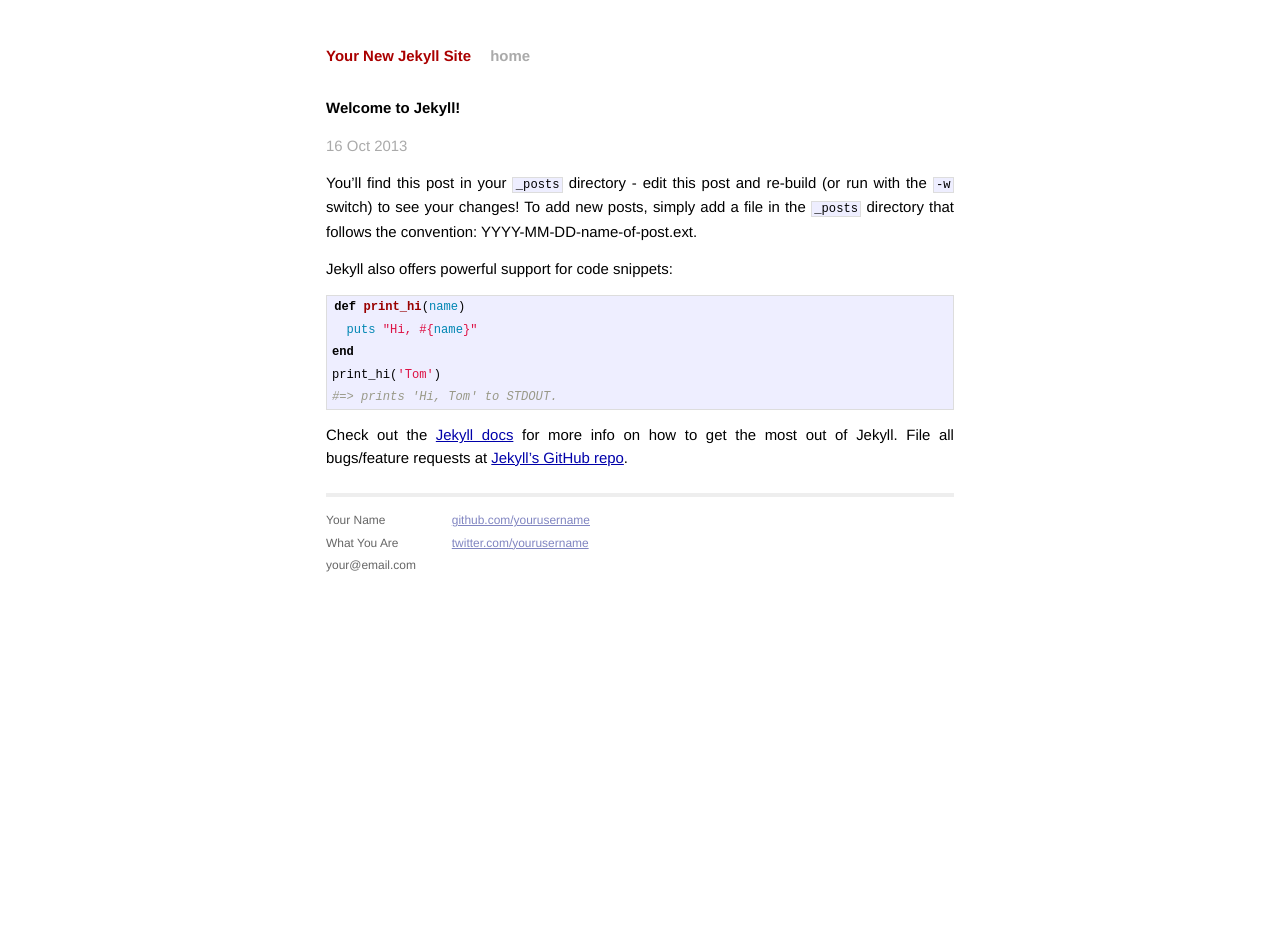
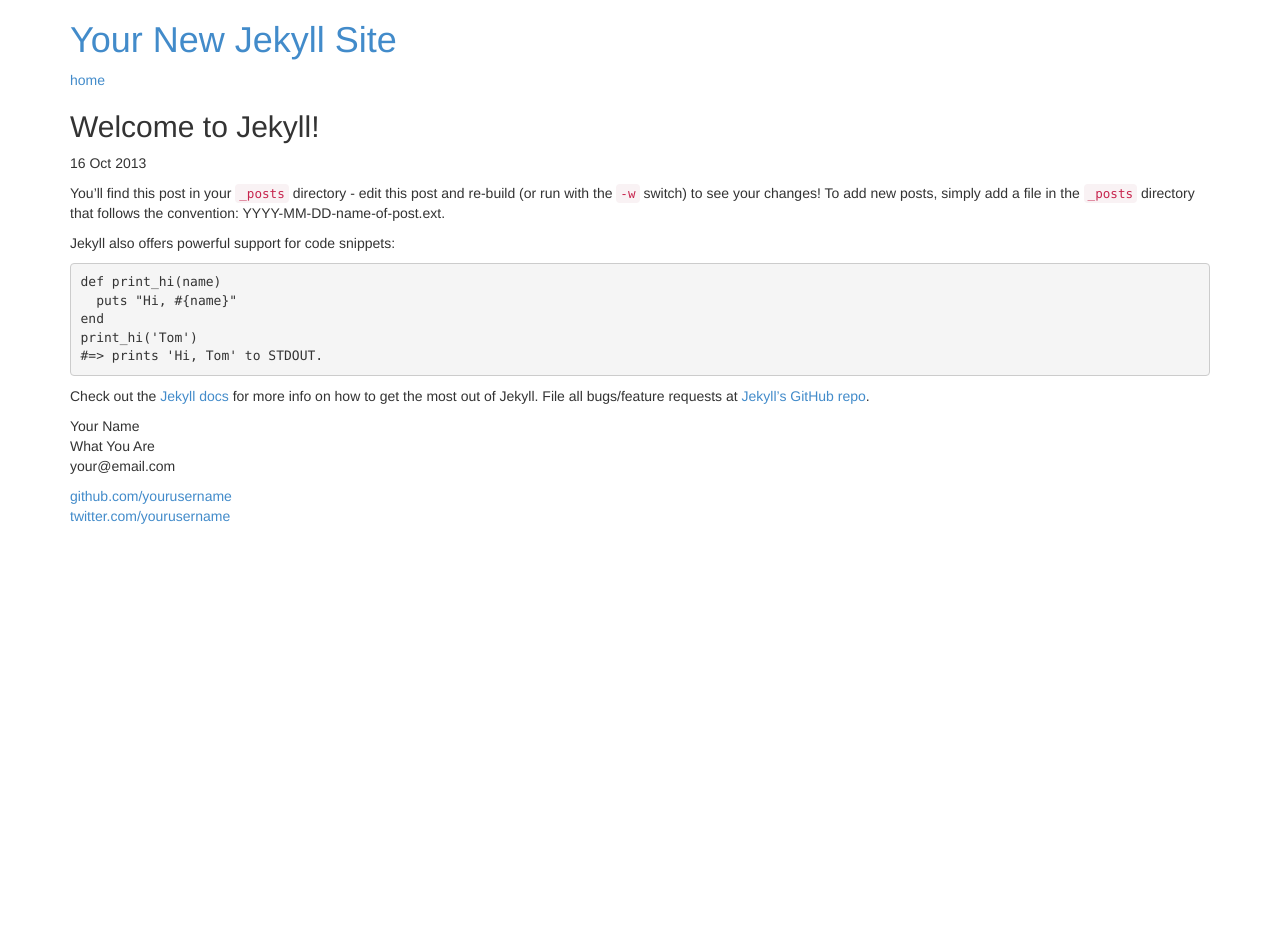
Before and after one commit to columbusjs/columbusjs.github.io, a Jekyll site: the page built from _posts/2013-10-16-welcome-to-jekyll.markdown, in a window 1280 px wide. Built offline with Jekyll 4.4.1, drawn with Linux system fonts in a browser that asks for light colours; Markdown is read by kramdown in place of the engine named in the settings; after the commit the page ends 900 px from its top, so only the background shows below that.

Commit message:
added reference to bootstrap

```diff
--- a/_layouts/default.html
+++ b/_layouts/default.html
@@ -1,18 +1,17 @@
 <!DOCTYPE html>
 <html>
-    <head>
-        <meta charset="utf-8">
-        <meta http-equiv="X-UA-Compatible" content="IE=edge,chrome=1">
-        <title>{{ page.title }}</title>
-        <meta name="viewport" content="width=device-width">
 
-        <!-- syntax highlighting CSS -->
-        <link rel="stylesheet" href="/css/syntax.css">
+<head>
 
-        <!-- Custom CSS -->
-        <link rel="stylesheet" href="/css/main.css">
+<meta charset="utf-8">
+<meta http-equiv="X-UA-Compatible" content="IE=edge,chrome=1">
+<title>{{ page.title }}</title>
+<meta name="viewport" content="width=device-width">
 
-    </head>
+<link rel="stylesheet" href="/css/bootstrap.min.css">
+
+</head>
+
     <body>
 
         <div class="container">
--- a/css/main.css
+++ /dev/null
@@ -1,160 +0,0 @@
-/*****************************************************************************/
-/*
-/* Common
-/*
-/*****************************************************************************/
-
-/* Global Reset */
-* {
-  margin: 0;
-  padding: 0;
-}
-
-html, body { height: 100%; }
-
-body {
-  background-color: #FFF;
-  font: 13.34px Helvetica, Arial, sans-serif;
-  font-size: small;
-  text-align: center;
-}
-
-h1, h2, h3, h4, h5, h6 {
-  font-size: 100%; }
-
-h1 { margin-bottom: 1em; }
-p { margin: 1em 0; }
-
-a         { color: #00a; }
-a:hover   { color: #000; }
-a:visited { color: #a0a; }
-
-/*****************************************************************************/
-/*
-/* Home
-/*
-/*****************************************************************************/
-ul.posts {
-  list-style-type: none;
-  margin-bottom: 2em;
-}
-
-ul.posts li {
-  line-height: 1.75em;
-}
-
-ul.posts span {
-  color: #aaa;
-  font-family: Monaco, "Courier New", monospace;
-  font-size: 80%;
-}
-
-/*****************************************************************************/
-/*
-/* Site
-/*
-/*****************************************************************************/
-
-.site {
-  font-size: 115%;
-  text-align: justify;
-  width: 42em;
-  margin: 3em auto 2em;
-  line-height: 1.5em;
-}
-
-.site .header a {
-  font-weight: bold;
-  text-decoration: none;
-}
-
-.site .header h1.title {
-  display: inline-block;
-  margin-bottom: 2em;
-}
-
-.site .header h1.title a {
-  color: #a00;
-}
-
-.site .header h1.title a:hover {
-  color: #000;
-}
-
-.site .header a.extra {
-  color: #aaa;
-  margin-left: 1em;
-}
-
-.site .header a.extra:hover {
-  color: #000;
-}
-
-.site .meta {
-  color: #aaa;
-}
-
-.site .footer {
-  font-size: 80%;
-  color: #666;
-  border-top: 4px solid #eee;
-  margin-top: 2em;
-  overflow: hidden;
-}
-
-.site .footer .contact {
-  float: left;
-  margin-right: 3em;
-}
-
-.site .footer .contact a {
-  color: #8085C1;
-}
-
-.site .footer .rss {
-  margin-top: 1.1em;
-  margin-right: -.2em;
-  float: right;
-}
-
-.site .footer .rss img {
-  border: 0;
-}
-
-/*****************************************************************************/
-/*
-/* Posts
-/*
-/*****************************************************************************/
-
-/* standard */
-.post pre {
-  border: 1px solid #ddd;
-  background-color: #eef;
-  padding: 0 .4em;
-}
-
-.post ul, .post ol {
-  margin-left: 1.35em;
-}
-
-.post code {
-  border: 1px solid #ddd;
-  background-color: #eef;
-  padding: 0 .2em;
-}
-
-.post pre code {
-  border: none;
-}
-
-/* terminal */
-.post pre.terminal {
-  border: 1px solid #000;
-  background-color: #333;
-  color: #FFF;
-}
-
-.post pre.terminal code {
-  background-color: #333;
-}
--- a/css/syntax.css
+++ /dev/null
@@ -1,60 +0,0 @@
-.highlight  { background: #ffffff; }
-.highlight .c { color: #999988; font-style: italic } /* Comment */
-.highlight .err { color: #a61717; background-color: #e3d2d2 } /* Error */
-.highlight .k { font-weight: bold } /* Keyword */
-.highlight .o { font-weight: bold } /* Operator */
-.highlight .cm { color: #999988; font-style: italic } /* Comment.Multiline */
-.highlight .cp { color: #999999; font-weight: bold } /* Comment.Preproc */
-.highlight .c1 { color: #999988; font-style: italic } /* Comment.Single */
-.highlight .cs { color: #999999; font-weight: bold; font-style: italic } /* Comment.Special */
-.highlight .gd { color: #000000; background-color: #ffdddd } /* Generic.Deleted */
-.highlight .gd .x { color: #000000; background-color: #ffaaaa } /* Generic.Deleted.Specific */
-.highlight .ge { font-style: italic } /* Generic.Emph */
-.highlight .gr { color: #aa0000 } /* Generic.Error */
-.highlight .gh { color: #999999 } /* Generic.Heading */
-.highlight .gi { color: #000000; background-color: #ddffdd } /* Generic.Inserted */
-.highlight .gi .x { color: #000000; background-color: #aaffaa } /* Generic.Inserted.Specific */
-.highlight .go { color: #888888 } /* Generic.Output */
-.highlight .gp { color: #555555 } /* Generic.Prompt */
-.highlight .gs { font-weight: bold } /* Generic.Strong */
-.highlight .gu { color: #aaaaaa } /* Generic.Subheading */
-.highlight .gt { color: #aa0000 } /* Generic.Traceback */
-.highlight .kc { font-weight: bold } /* Keyword.Constant */
-.highlight .kd { font-weight: bold } /* Keyword.Declaration */
-.highlight .kp { font-weight: bold } /* Keyword.Pseudo */
-.highlight .kr { font-weight: bold } /* Keyword.Reserved */
-.highlight .kt { color: #445588; font-weight: bold } /* Keyword.Type */
-.highlight .m { color: #009999 } /* Literal.Number */
-.highlight .s { color: #d14 } /* Literal.String */
-.highlight .na { color: #008080 } /* Name.Attribute */
-.highlight .nb { color: #0086B3 } /* Name.Builtin */
-.highlight .nc { color: #445588; font-weight: bold } /* Name.Class */
-.highlight .no { color: #008080 } /* Name.Constant */
-.highlight .ni { color: #800080 } /* Name.Entity */
-.highlight .ne { color: #990000; font-weight: bold } /* Name.Exception */
-.highlight .nf { color: #990000; font-weight: bold } /* Name.Function */
-.highlight .nn { color: #555555 } /* Name.Namespace */
-.highlight .nt { color: #000080 } /* Name.Tag */
-.highlight .nv { color: #008080 } /* Name.Variable */
-.highlight .ow { font-weight: bold } /* Operator.Word */
-.highlight .w { color: #bbbbbb } /* Text.Whitespace */
-.highlight .mf { color: #009999 } /* Literal.Number.Float */
-.highlight .mh { color: #009999 } /* Literal.Number.Hex */
-.highlight .mi { color: #009999 } /* Literal.Number.Integer */
-.highlight .mo { color: #009999 } /* Literal.Number.Oct */
-.highlight .sb { color: #d14 } /* Literal.String.Backtick */
-.highlight .sc { color: #d14 } /* Literal.String.Char */
-.highlight .sd { color: #d14 } /* Literal.String.Doc */
-.highlight .s2 { color: #d14 } /* Literal.String.Double */
-.highlight .se { color: #d14 } /* Literal.String.Escape */
-.highlight .sh { color: #d14 } /* Literal.String.Heredoc */
-.highlight .si { color: #d14 } /* Literal.String.Interpol */
-.highlight .sx { color: #d14 } /* Literal.String.Other */
-.highlight .sr { color: #009926 } /* Literal.String.Regex */
-.highlight .s1 { color: #d14 } /* Literal.String.Single */
-.highlight .ss { color: #990073 } /* Literal.String.Symbol */
-.highlight .bp { color: #999999 } /* Name.Builtin.Pseudo */
-.highlight .vc { color: #008080 } /* Name.Variable.Class */
-.highlight .vg { color: #008080 } /* Name.Variable.Global */
-.highlight .vi { color: #008080 } /* Name.Variable.Instance */
-.highlight .il { color: #009999 } /* Literal.Number.Integer.Long */
```
